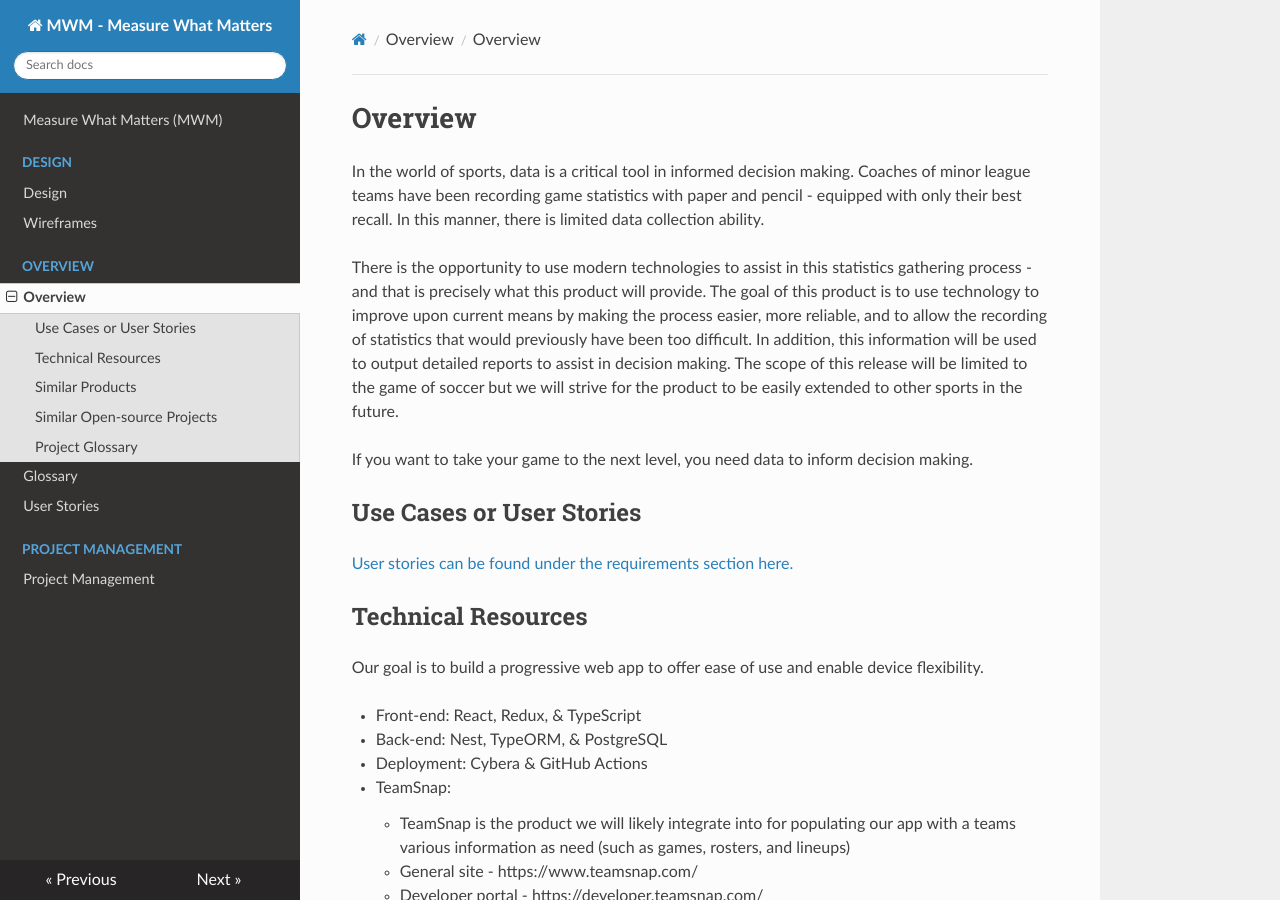
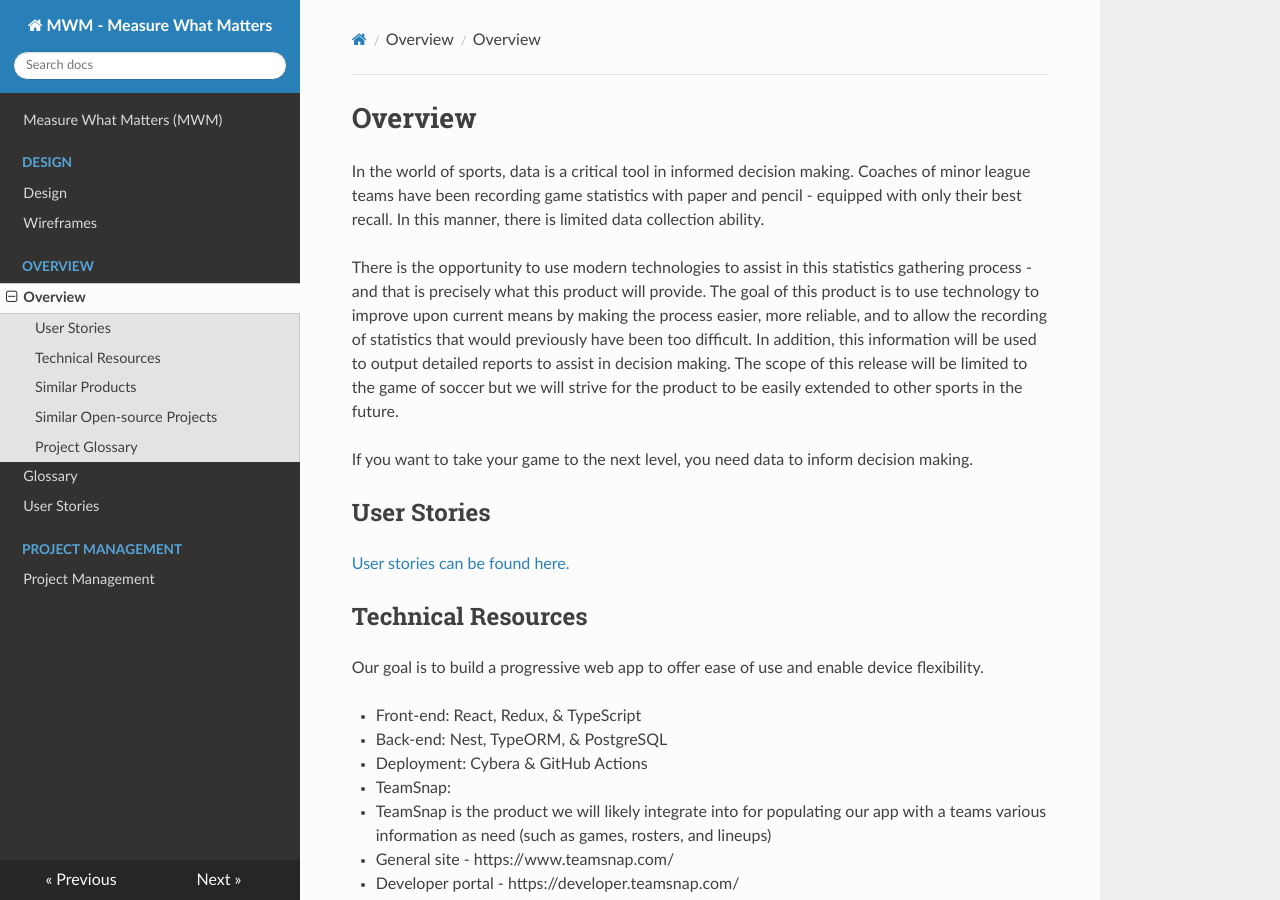
Before and after one commit to TaylorZowtuk/measure-what-matters, an MkDocs documentation site: the page built from docs/docs/overview/index.md, in a window 1280 px wide and 900 px high. Built offline with MkDocs 1.6.1, drawn with Linux system fonts in a browser that asks for light colours; nearby versions of some CDN libraries.

Commit message:
Change index text

```diff
--- a/docs/docs/overview/index.md
+++ b/docs/docs/overview/index.md
@@ -1,60 +1,69 @@
 # Overview
+
 In the world of sports, data is a critical tool in informed decision making. Coaches of minor league teams have been recording game statistics with paper and pencil - equipped with only their best recall. In this manner, there is limited data collection ability.
 
 There is the opportunity to use modern technologies to assist in this statistics gathering process - and that is precisely what this product will provide. The goal of this product is to use technology to improve upon current means by making the process easier, more reliable, and to allow the recording of statistics that would previously have been too difficult. In addition, this information will be used to output detailed reports to assist in decision making. The scope of this release will be limited to the game of soccer but we will strive for the product to be easily extended to other sports in the future.
 
 If you want to take your game to the next level, you need data to inform decision making.
 
-## Use Cases or User Stories
-[User stories can be found under the requirements section here.](requirements)
+## User Stories
+
+[User stories can be found here.](requirements)
 
 ## Technical Resources
+
 Our goal is to build a progressive web app to offer ease of use and enable device flexibility.
 
-* Front-end: React, Redux, & TypeScript
-* Back-end: Nest, TypeORM, & PostgreSQL
-* Deployment: Cybera & GitHub Actions
+- Front-end: React, Redux, & TypeScript
+- Back-end: Nest, TypeORM, & PostgreSQL
+- Deployment: Cybera & GitHub Actions
 
-* TeamSnap:
-    - TeamSnap is the product we will likely integrate into for populating our app with a teams various information as need (such as games, rosters, and lineups)
-    - General site - https://www.teamsnap.com/
-    - Developer portal - https://developer.teamsnap.com/
-    - Statistics - https://www.teamsnap.com/teams/features/statistics
+- TeamSnap:
+  - TeamSnap is the product we will likely integrate into for populating our app with a teams various information as need (such as games, rosters, and lineups)
+  - General site - https://www.teamsnap.com/
+  - Developer portal - https://developer.teamsnap.com/
+  - Statistics - https://www.teamsnap.com/teams/features/statistics
 
 ## Similar Products
-* [TeamStuff](https://teamstuff.com/)
-    - Tool used to organize teams offering scheduling and availability tracking.
-    - Allows managing a team roster.
-    - One of many sites which offers this feature set and is a possible product that we can integrate our application into.
-    - If we are developing our application in a generic manner, we should consider all the various platforms to which we may integrate and how the process of integrating may differ between them.
 
-* [Steal Predictor](https://jabrils.com/sp/)
-    - Features a noise free aesthetic and a simple and intuitive design.
-    - Can be used as a design inspiration.
-    - Includes a log of data entered and ability to undo which would also be important to include in our application for data entry verification and correction.
+- [TeamStuff](https://teamstuff.com/)
 
-* [Ollie](https://www.olliesports.com/)
-    - An app with the same goal of offering a means of recording a diverse set of stats.
-    - Features few buttons to have purity of purpose. We should implement a similarly simple interface in order to make recording events quick and easy.
-    - Features a built in interactive tutorial which we can use as inspiration for our own in app help. This would be useful to get parents who are unfamiliar with the technology up to speed quick.
-    - Features live stats streaming for individuals who aren't able to attend the game; this was a feature requested by our client.
+  - Tool used to organize teams offering scheduling and availability tracking.
+  - Allows managing a team roster.
+  - One of many sites which offers this feature set and is a possible product that we can integrate our application into.
+  - If we are developing our application in a generic manner, we should consider all the various platforms to which we may integrate and how the process of integrating may differ between them.
 
+- [Steal Predictor](https://jabrils.com/sp/)
+
+  - Features a noise free aesthetic and a simple and intuitive design.
+  - Can be used as a design inspiration.
+  - Includes a log of data entered and ability to undo which would also be important to include in our application for data entry verification and correction.
+
+- [Ollie](https://www.olliesports.com/)
+  - An app with the same goal of offering a means of recording a diverse set of stats.
+  - Features few buttons to have purity of purpose. We should implement a similarly simple interface in order to make recording events quick and easy.
+  - Features a built in interactive tutorial which we can use as inspiration for our own in app help. This would be useful to get parents who are unfamiliar with the technology up to speed quick.
+  - Features live stats streaming for individuals who aren't able to attend the game; this was a feature requested by our client.
 
 ## Similar Open-source Projects
-* [Tracking-Data](https://github.com/KubaMichalczyk/Tracking-Data)
-    - A visualization that would be very useful to include in our reports for defensive zone coverage and offensive zone pressure.
-    - Can be repurposed for other sports.
-    - Also, in general, a great source of inspiration when thinking about useful reports that we could generate.
 
-* [Balaban](https://github.com/anenglishgoat/balaban)
-    - A small Python package for estimating & plotting Bayesian hierarchical models for player-level soccer data.
-    - We can utilize many of these calculations and models for the reports that we produce.
-    - For a general list of open-source statistics tools for various sports we can refer to: https://opensource.pysport.org/
+- [Tracking-Data](https://github.com/KubaMichalczyk/Tracking-Data)
 
-* [Various Resources](https://awesomeopensource.com/project/matiasmascioto/awesome-soccer-analytics#open-source-libraries)
-    - This website offers a compilation of open-source software specific to the game of soccer.
-    - It includes various visualizations that may be useful to use as recording screens or outputs in our application.
-    - It also includes many stats libraries specific to soccer statistics that we can reuse (and possibly repurpose) rather than needing to reimplement.
+  - A visualization that would be very useful to include in our reports for defensive zone coverage and offensive zone pressure.
+  - Can be repurposed for other sports.
+  - Also, in general, a great source of inspiration when thinking about useful reports that we could generate.
+
+- [Balaban](https://github.com/anenglishgoat/balaban)
+
+  - A small Python package for estimating & plotting Bayesian hierarchical models for player-level soccer data.
+  - We can utilize many of these calculations and models for the reports that we produce.
+  - For a general list of open-source statistics tools for various sports we can refer to: https://opensource.pysport.org/
+
+- [Various Resources](https://awesomeopensource.com/project/matiasmascioto/awesome-soccer-analytics#open-source-libraries)
+  - This website offers a compilation of open-source software specific to the game of soccer.
+  - It includes various visualizations that may be useful to use as recording screens or outputs in our application.
+  - It also includes many stats libraries specific to soccer statistics that we can reuse (and possibly repurpose) rather than needing to reimplement.
 
 ## Project Glossary
+
 [Go to glossary page](glossary)
```
